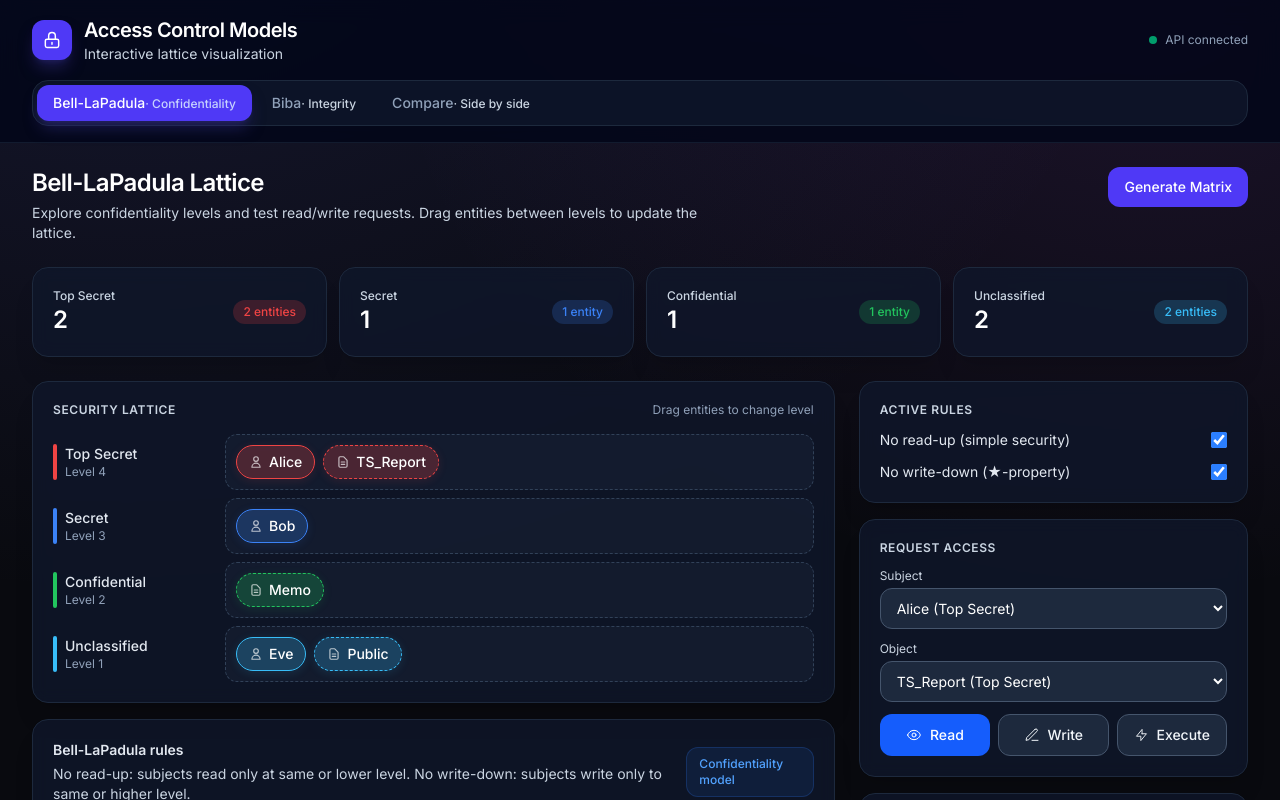
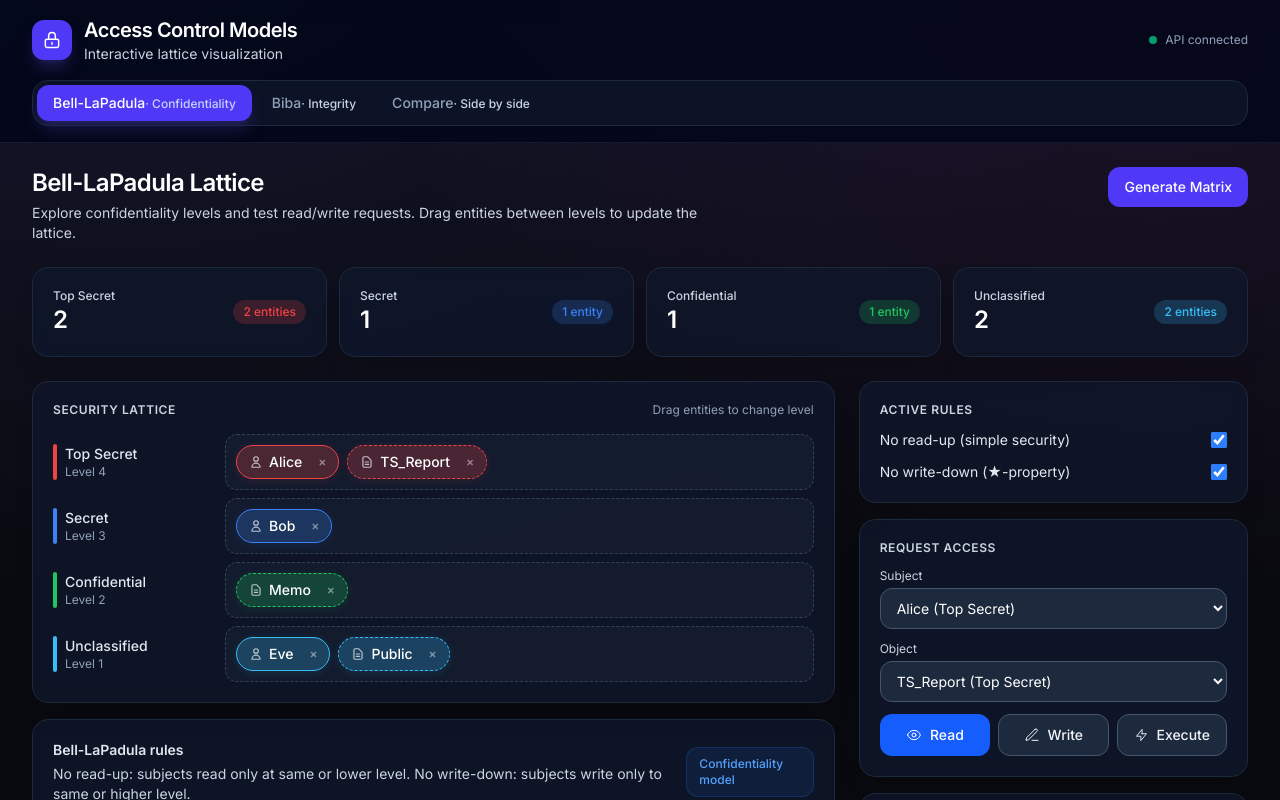
Before and after one commit to Nirupa3112/access-control-viz, a React (Vite) app in the folder frontend/: page / in a window 1280 px wide. Shown: the top 800 px of the page. Built offline with nearby package versions, Linux system fonts and the light colour scheme.

Commit message:
Delete entity feature

```diff
--- a/frontend/src/components/AccessPanel.jsx
+++ b/frontend/src/components/AccessPanel.jsx
@@ -29,9 +29,8 @@ export default function AccessPanel({
   const [newName, setNewName] = useState("");
   const [newLevel, setNewLevel] = useState(levels[Math.floor(levels.length / 2)]);
   const [newType, setNewType] = useState("subject");
-  const [showMatrix, setShowMatrix] = useState(false); // New state for matrix
+  const [showMatrix, setShowMatrix] = useState(false);
 
-  // Dark mode friendly accent classes
   const accentRing = accent === "blue" ? "focus:ring-blue-500/30" : "focus:ring-indigo-500/30";
   const accentBorder = accent === "blue" ? "focus:border-blue-500" : "focus:border-indigo-500";
   const accentBtn =
@@ -44,8 +43,18 @@ export default function AccessPanel({
   const accentCheckbox = accent === "blue" ? "accent-blue-500" : "accent-indigo-500";
 
   async function checkAccess(op) {
+    // Guard clause: Don't crash if no subjects or objects exist
+    if (!subjectId || !objectId) {
+      setResult({ allowed: false, reason: "Please create at least one subject and one object." });
+      return;
+    }
+
     const subject = entities.find((e) => e.id === subjectId);
     const object = entities.find((e) => e.id === objectId);
+
+    // Guard clause: Don't crash if selections are invalid
+    if (!subject || !object) return;
+
     try {
       const { data } = await axios.post(`${API}/check-access`, {
         model,
@@ -69,6 +78,23 @@ export default function AccessPanel({
       { id: Date.now(), name: newName || "New", type: newType, level: newLevel },
     ]);
     setNewName("");
+  }
+
+  // NEW: Delete Entity Function
+  function deleteEntity(id) {
+    const updated = entities.filter((e) => e.id !== id);
+    setEntities(updated);
+
+    // If we deleted the selected subject, reset to the first available one
+    if (subjectId === id) {
+      const remainingSubjects = updated.filter((e) => e.type === "subject");
+      setSubjectId(remainingSubjects[0]?.id ?? null);
+    }
+    // If we deleted the selected object, reset to the first available one
+    if (objectId === id) {
+      const remainingObjects = updated.filter((e) => e.type === "object");
+      setObjectId(remainingObjects[0]?.id ?? null);
+    }
   }
 
   const subjects = entities.filter((e) => e.type === "subject");
@@ -122,9 +148,9 @@ export default function AccessPanel({
                 onMove={(id, level) =>
                     setEntities((es) => es.map((e) => (e.id === id ? { ...e, level } : e)))
                 }
+                onDelete={deleteEntity} // Pass the delete function down
             />
 
-            {/* Render the Matrix below the Lattice */}
             {showMatrix && (
                 <MatrixView
                     model={model}
@@ -169,10 +195,12 @@ export default function AccessPanel({
               <div>
                 <label className="mb-1 block text-xs text-slate-300">Subject</label>
                 <select
-                    value={subjectId}
+                    value={subjectId || ""}
                     onChange={(e) => setSubjectId(+e.target.value)}
                     className={`input-field ${accentBorder} ${accentRing}`}
+                    disabled={subjects.length === 0}
                 >
+                  {subjects.length === 0 && <option value="">No subjects available</option>}
                   {subjects.map((s) => (
                       <option key={s.id} value={s.id}>{s.name} ({s.level})</option>
                   ))}
@@ -181,23 +209,25 @@ export default function AccessPanel({
               <div>
                 <label className="mb-1 block text-xs text-slate-300">Object</label>
                 <select
-                    value={objectId}
+                    value={objectId || ""}
                     onChange={(e) => setObjectId(+e.target.value)}
                     className={`input-field ${accentBorder} ${accentRing}`}
+                    disabled={objects.length === 0}
                 >
+                  {objects.length === 0 && <option value="">No objects available</option>}
                   {objects.map((o) => (
                       <option key={o.id} value={o.id}>{o.name} ({o.level})</option>
                   ))}
                 </select>
               </div>
               <div className="grid grid-cols-3 gap-2">
-                <button onClick={() => checkAccess("read")} className={accentBtn}>
+                <button onClick={() => checkAccess("read")} className={accentBtn} disabled={subjects.length === 0 || objects.length === 0}>
                   <ReadIcon /> Read
                 </button>
-                <button onClick={() => checkAccess("write")} className="btn-secondary">
+                <button onClick={() => checkAccess("write")} className="btn-secondary" disabled={subjects.length === 0 || objects.length === 0}>
                   <WriteIcon /> Write
                 </button>
-                <button onClick={() => checkAccess("execute")} className="btn-secondary">
+                <button onClick={() => checkAccess("execute")} className="btn-secondary" disabled={subjects.length === 0 || objects.length === 0}>
                   <ExecIcon /> Execute
                 </button>
               </div>
--- a/frontend/src/components/Lattice.jsx
+++ b/frontend/src/components/Lattice.jsx
@@ -1,4 +1,4 @@
-export default function Lattice({ levels, entities, onMove, colors }) {
+export default function Lattice({ levels, entities, onMove, onDelete, colors }) {
     function handleDrop(e, level) {
         const id = +e.dataTransfer.getData("text/plain");
         onMove(id, level);
@@ -23,7 +23,6 @@ export default function Lattice({ levels, entities, onMove, colors }) {
                                     style={{ background: colors[lvl] }}
                                 />
                                 <div>
-                                    {/* Brightened from text-slate-800 to text-slate-200 */}
                                     <div className="text-sm font-medium text-slate-200">{lvl}</div>
                                     <div className="text-xs text-slate-400">Level {levels.length - i}</div>
                                 </div>
@@ -41,12 +40,10 @@ export default function Lattice({ levels, entities, onMove, colors }) {
                                         key={ent.id}
                                         draggable
                                         onDragStart={(e) => e.dataTransfer.setData("text/plain", ent.id)}
-                                        className="inline-flex cursor-grab select-none items-center gap-1.5 rounded-full px-3 py-1.5 text-sm font-medium shadow-sm
-                      transition hover:scale-[1.03] active:cursor-grabbing"
+                                        className="group/pill inline-flex cursor-grab select-none items-center gap-1.5 rounded-full pl-3 pr-1.5 py-1.5 text-sm font-medium shadow-md
+                      transition hover:scale-[1.05] active:cursor-grabbing hover:shadow-lg"
                                         style={{
-                                            // Increased opacity from 18 to 33 so the background is visible against dark grey
                                             background: colors[lvl] + "40",
-                                            // color: colors[lvl],
                                             color: "#ffffff",
                                             border: `1.5px ${ent.type === "object" ? "dashed" : "solid"} ${colors[lvl]}`,
                                             boxShadow: `0 2px 10px ${colors[lvl]}20`
@@ -54,6 +51,18 @@ export default function Lattice({ levels, entities, onMove, colors }) {
                                     >
                                         <EntityIcon type={ent.type} />
                                         <span className="max-w-[8rem] truncate sm:max-w-xs">{ent.name}</span>
+
+                                        {/* Delete Button */}
+                                        <button
+                                            onClick={(e) => {
+                                                e.stopPropagation(); // Prevent drag start
+                                                onDelete(ent.id);
+                                            }}
+                                            className="ml-1 flex h-5 w-5 items-center justify-center rounded-full text-xs font-bold opacity-40 transition hover:bg-black/30 hover:opacity-100 hover:text-rose-300"
+                                            title={`Delete ${ent.name}`}
+                                        >
+                                            ×
+                                        </button>
                                     </div>
                                 ))}
 
```
